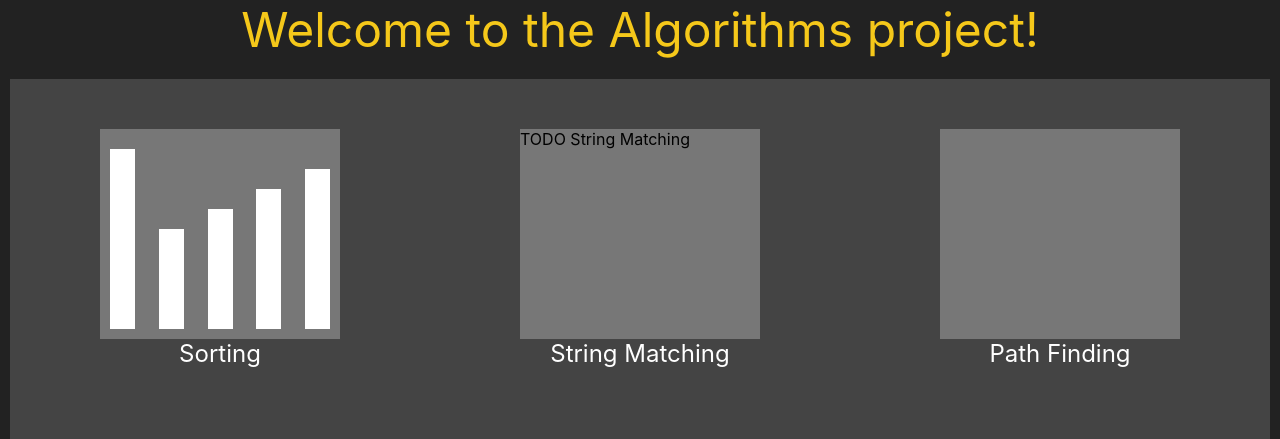
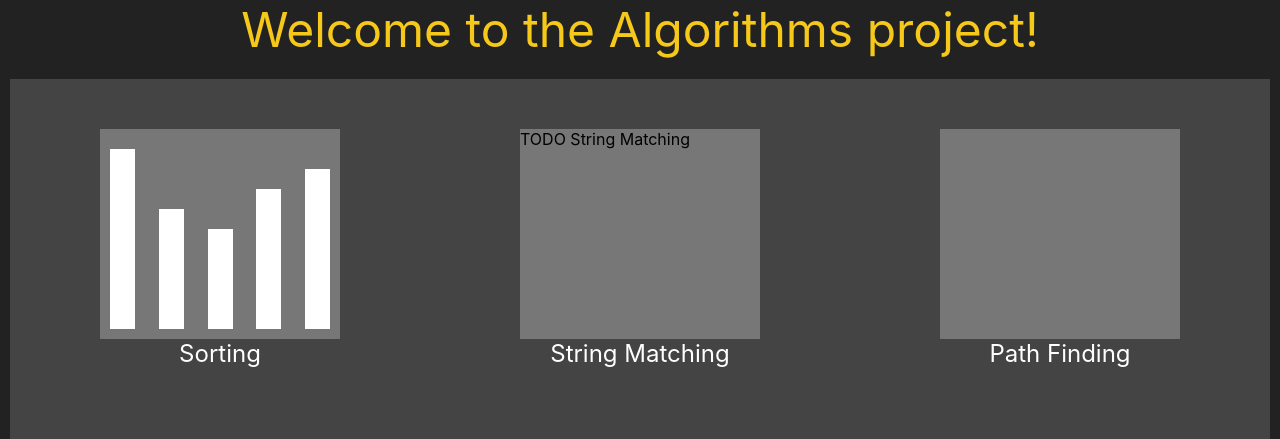
Before and after one commit to AlexEgorchatov/Algorithms, a React (Create React App) app in the folder frontend/: page / in a window 1280 px wide. Shown: the top 439 px of the page. Built offline with nearby package versions, Linux system fonts and the light colour scheme.

Commit message:
Implemented Sorting Module state handling

```diff
--- a/frontend/src/Module Resources/Module.tsx
+++ b/frontend/src/Module Resources/Module.tsx
@@ -3,6 +3,7 @@ import { ModuleEnumeration } from './ModuleEnumeration';
 import { SortingModule } from './Modules/SortingModule';
 import { StringMatchingModule } from './Modules/StringMatchingModule';
 import { PathFindingModule } from './Modules/PathFindingModule';
+import React from 'react';
 
 interface Props {
   data: ModuleData;
@@ -22,5 +23,5 @@ export const Module = ({ data }: Props) => {
     }
   };
 
-  return <div>{GetCurrentModule()}</div>;
+  return <React.Fragment>{GetCurrentModule()}</React.Fragment>;
 };
--- a/frontend/src/Module Resources/Modules/PathFindingModule.tsx
+++ b/frontend/src/Module Resources/Modules/PathFindingModule.tsx
@@ -3,12 +3,8 @@ import { IModule } from '../IModule';
 import { ModulePlaceholder } from '../ModulePlaceHolder';
 
 export const PathFindingModule = ({ title }: IModule) => {
-  const handleModuleMouseEnter = () => {
-    console.log('Entered Path Finding module');
-  };
-  const handleModuleMouseLeave = () => {
-    console.log('Left Path Finding module');
-  };
+  const handleModuleMouseEnter = () => {};
+  const handleModuleMouseLeave = () => {};
 
   return (
     <div onMouseEnter={handleModuleMouseEnter} onMouseLeave={handleModuleMouseLeave}>
--- a/frontend/src/Module Resources/Modules/SortingModule.tsx
+++ b/frontend/src/Module Resources/Modules/SortingModule.tsx
@@ -1,5 +1,6 @@
 /**@jsxImportSource @emotion/react */
 import { css } from '@emotion/react';
+import React, { useEffect } from 'react';
 import { IModule } from '../IModule';
 import { ModulePlaceholder } from '../ModulePlaceHolder';
 
@@ -8,40 +9,91 @@ interface Props {
 }
 
 const SortingBar = ({ height }: Props) => {
+  useEffect(() => {
+    console.log(`height ${height}`);
+  }, [height]);
   return (
     <div
       css={css`
         background-color: white;
         width: 25px;
         height: ${height}px;
+        position: relative;
       `}
     ></div>
   );
 };
 
 export const SortingModule = ({ title }: IModule) => {
-  let bars: number[] = [180, 100, 120, 140, 160];
-  const handleModuleMouseEnter = () => {
-    console.log('Entered Sorting module');
+  const [heights, setHeights] = React.useState<number[]>([180, 120, 100, 140, 160]);
+  const sleep = (ms: number) => new Promise((r) => setTimeout(r, ms));
+  const test = async () => {
+    await sleep(2000);
   };
-  const handleModuleMouseLeave = () => {
-    console.log('Left Sorting module');
+
+  const handleModuleMouseEnter = async () => {
+    let length = heights.length;
+    let heightsCopy = [...heights];
+
+    // heightsCopy[0] = 200;
+    // setHeights(heightsCopy);
+    // await new Promise((k) => setTimeout(k, 2000));
+
+    // heightsCopy[1] = 200;
+    // setHeights(heightsCopy);
+    // await new Promise((k) => setTimeout(k, 2000));
+
+    // heightsCopy[2] = 200;
+    // setHeights(heightsCopy);
+    // await new Promise((k) => setTimeout(k, 2000));
+
+    // heightsCopy[3] = 200;
+    // setHeights(heightsCopy);
+    // await new Promise((k) => setTimeout(k, 2000));
+
+    // heightsCopy[4] = 200;
+    // setHeights(heightsCopy);
+    // await new Promise((k) => setTimeout(k, 2000));
+
+    for (let i = 0; i < length - 1; i++) {
+      let isSwapped: boolean = false;
+
+      for (let j = 0; j < length - i - 1; j++) {
+        if (heightsCopy[j] <= heightsCopy[j + 1]) continue;
+
+        var tempHeight = heightsCopy[j];
+        heightsCopy[j] = heightsCopy[j + 1];
+        heightsCopy[j + 1] = tempHeight;
+
+        setHeights(heightsCopy);
+        console.log(`${heightsCopy}`);
+        console.log(`waiting 5 seconds`);
+        await test();
+        console.log(`5 seconds passed`);
+
+        isSwapped = true;
+      }
+      if (!isSwapped) break;
+    }
+
+    console.log(`END OF event`);
   };
+  const handleModuleMouseLeave = () => {};
 
   return (
     <div onMouseEnter={handleModuleMouseEnter} onMouseLeave={handleModuleMouseLeave}>
       <ModulePlaceholder title={title}>
         <div
           css={css`
+            margin: 0px 10px 0px 10px;
             height: 200px;
-            margin: 0px 10px 0px 10px;
             display: flex;
             justify-content: space-between;
             align-items: flex-end;
           `}
         >
-          {bars.map((bar, index) => (
-            <SortingBar key={index} height={bar} />
+          {heights.map((height, index) => (
+            <SortingBar key={index} height={height} />
           ))}
         </div>
       </ModulePlaceholder>
--- a/frontend/src/Module Resources/Modules/StringMatchingModule.tsx
+++ b/frontend/src/Module Resources/Modules/StringMatchingModule.tsx
@@ -3,12 +3,8 @@ import { IModule } from '../IModule';
 import { ModulePlaceholder } from '../ModulePlaceHolder';
 
 export const StringMatchingModule = ({ title }: IModule) => {
-  const handleModuleMouseEnter = () => {
-    console.log('Entered String Matching module');
-  };
-  const handleModuleMouseLeave = () => {
-    console.log('Left String Matching module');
-  };
+  const handleModuleMouseEnter = () => {};
+  const handleModuleMouseLeave = () => {};
 
   return (
     <div onMouseEnter={handleModuleMouseEnter} onMouseLeave={handleModuleMouseLeave}>
```
